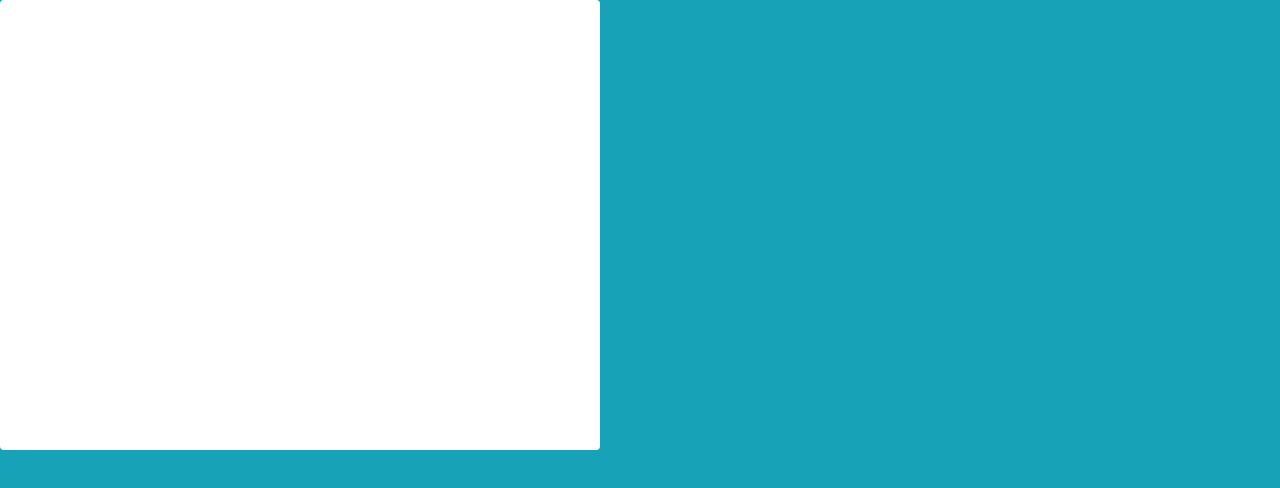
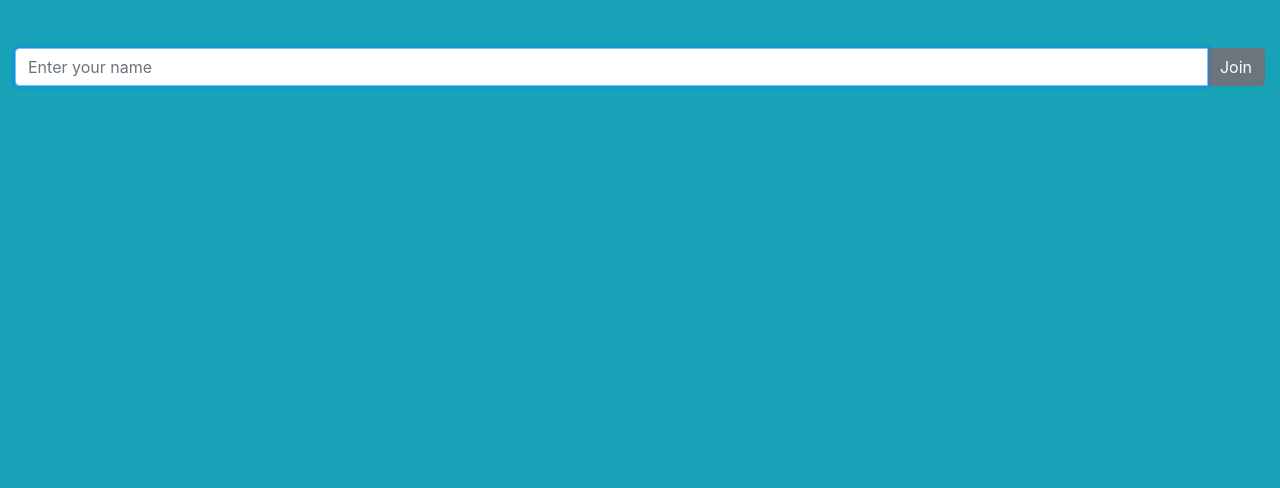
Before and after one commit to awebmekhilef/squiggl, a React (Create React App) app in the folder client/: page / in a window 1280 px wide. Shown: the top 488 px of the page. Built offline with nearby package versions, Linux system fonts and the light colour scheme.

Commit message:
Keep track of connected players

```diff
--- a/client/src/App.jsx
+++ b/client/src/App.jsx
@@ -1,14 +1,36 @@
-import React from 'react'
+import React, { useState, useEffect } from 'react'
 
-import { SocketProvider } from './contexts/socketContext'
+import { useSocket } from './contexts/socketContext'
+
+import Container from 'react-bootstrap/Container'
 
 import Canvas from './components/Canvas'
+import UsernamePrompt from './components/UsernamePrompt'
+import PlayerList from './components/PlayerList'
 
 const App = () => {
+	const socket = useSocket()
+
+	const [hasJoined, setHasJoined] = useState(false)
+
+	const handleJoin = (username) => {
+		setHasJoined(true)
+		socket.emit('join', username)
+	}
+
 	return (
-		<SocketProvider>
-			<Canvas />
-		</SocketProvider>
+		<Container fluid>
+			{
+				hasJoined ?
+					(
+						<>
+							<Canvas />
+							<PlayerList />
+						</>
+					) :
+					<UsernamePrompt onSubmit={handleJoin} />
+			}
+		</Container>
 	)
 }
 
--- /dev/null
+++ b/client/src/components/PlayerList.jsx
@@ -0,0 +1,38 @@
+import React, { useEffect, useState } from 'react'
+
+import { useSocket } from '../contexts/socketContext'
+
+import ListGroup from 'react-bootstrap/ListGroup'
+import ListGroupItem from 'react-bootstrap/ListGroupItem'
+
+const PlayerList = () => {
+	const socket = useSocket()
+
+	const [players, setPlayers] = useState([])
+
+	useEffect(() => {
+		if(socket == null) return
+
+		socket.on('player', (newPlayers) => {
+			setPlayers(newPlayers)
+		})
+	}, [socket])
+
+	return (
+		<ListGroup>
+			{
+				players.map((p) => (
+					<ListGroupItem key={p.id}>
+						{
+							socket.id === p.id ?
+								<b>{p.username} (You)</b>:
+								`${p.username}`
+						}
+					</ListGroupItem>
+				))
+			}
+		</ListGroup>
+	)
+}
+
+export default PlayerList
--- /dev/null
+++ b/client/src/components/UsernamePrompt.jsx
@@ -0,0 +1,31 @@
+import React, { useState } from 'react'
+
+const UsernamePrompt = ({ onSubmit }) => {
+	const [username, setUsername] = useState('')
+
+	const handleSubmit = (e) => {
+		e.preventDefault()
+
+		if (username === '')
+			return
+
+		onSubmit(username)
+	}
+
+	return (
+		<form onSubmit={handleSubmit}>
+			<div className='input-group mt-5'>
+				<input
+					className='form-control'
+					value={username} onChange={(e) => setUsername(e.target.value.trim())}
+					placeholder='Enter your name' autoFocus autoComplete='off' spellCheck='false'
+				/>
+				<div className='input-group-append'>
+					<button className='btn btn-secondary' type='submit'>Join</button>
+				</div>
+			</div>
+		</form>
+	)
+}
+
+export default UsernamePrompt
--- a/client/src/index.js
+++ b/client/src/index.js
@@ -1,13 +1,17 @@
 import React from 'react'
 import ReactDOM from 'react-dom'
 import App from './App.jsx'
+
+import { SocketProvider } from './contexts/socketContext'
 
 import 'bootstrap/dist/css/bootstrap.min.css';
 import './index.css'
 
 ReactDOM.render(
-  <React.StrictMode>
-    <App />
-  </React.StrictMode>,
-  document.getElementById('root')
+	<React.StrictMode>
+		<SocketProvider>
+			<App />
+		</SocketProvider>
+	</React.StrictMode>,
+	document.getElementById('root')
 )
```
Also changed, not shown: 1 other file (tests, documents, lock files or other folders).
